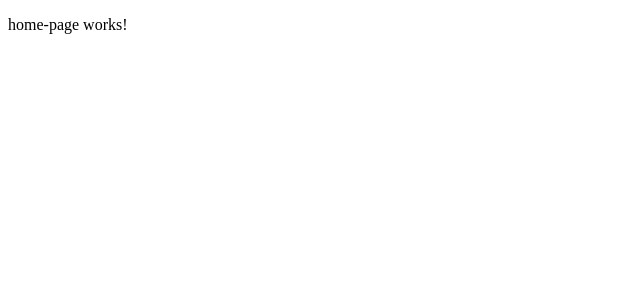
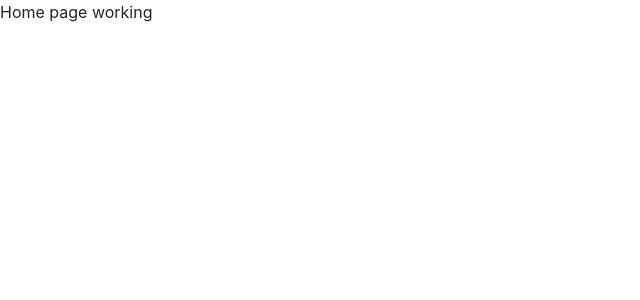
Before and after one commit to VijayShaaruck/Instacar-Frontend, an Angular app: page /home in a window 1280 px wide. Shown: the top 300 px of the page, without its empty margins (0-640 px from the left). Built offline with nearby package versions, Linux system fonts and the light colour scheme.

Commit message:
Bootstrap setup for project

```diff
--- a/package.json
+++ b/package.json
@@ -19,6 +19,8 @@
     "@angular/platform-browser": "~8.2.5",
     "@angular/platform-browser-dynamic": "~8.2.5",
     "@angular/router": "~8.2.5",
+    "@ng-bootstrap/ng-bootstrap": "^5.1.1",
+    "bootstrap": "^4.3.1",
     "rxjs": "~6.4.0",
     "tslib": "^1.10.0",
     "zone.js": "~0.9.1"
--- a/src/app/app.module.ts
+++ b/src/app/app.module.ts
@@ -1,12 +1,13 @@
 import { BrowserModule } from '@angular/platform-browser';
 import { NgModule } from '@angular/core';
+import { NgbModule } from '@ng-bootstrap/ng-bootstrap';
 
 import { AppRoutingModule } from './app-routing.module';
 import { AppComponent } from './app.component';
 
 @NgModule({
   declarations: [AppComponent],
-  imports: [BrowserModule, AppRoutingModule],
+  imports: [BrowserModule, NgbModule, AppRoutingModule],
   providers: [],
   bootstrap: [AppComponent]
 })
--- a/src/app/home/components/home-page/home-page.component.html
+++ b/src/app/home/components/home-page/home-page.component.html
@@ -1 +1 @@
-<p>home-page works!</p>
+<p>Home page working</p>
--- a/src/styles.scss
+++ b/src/styles.scss
@@ -1 +1 @@
-/* You can add global styles to this file, and also import other style files */
+@import '../node_modules/bootstrap/scss/bootstrap'; /* You can add global styles to this file, and also import other style files */
```
Also changed, not shown: 1 other file (tests, documents, lock files or other folders).
